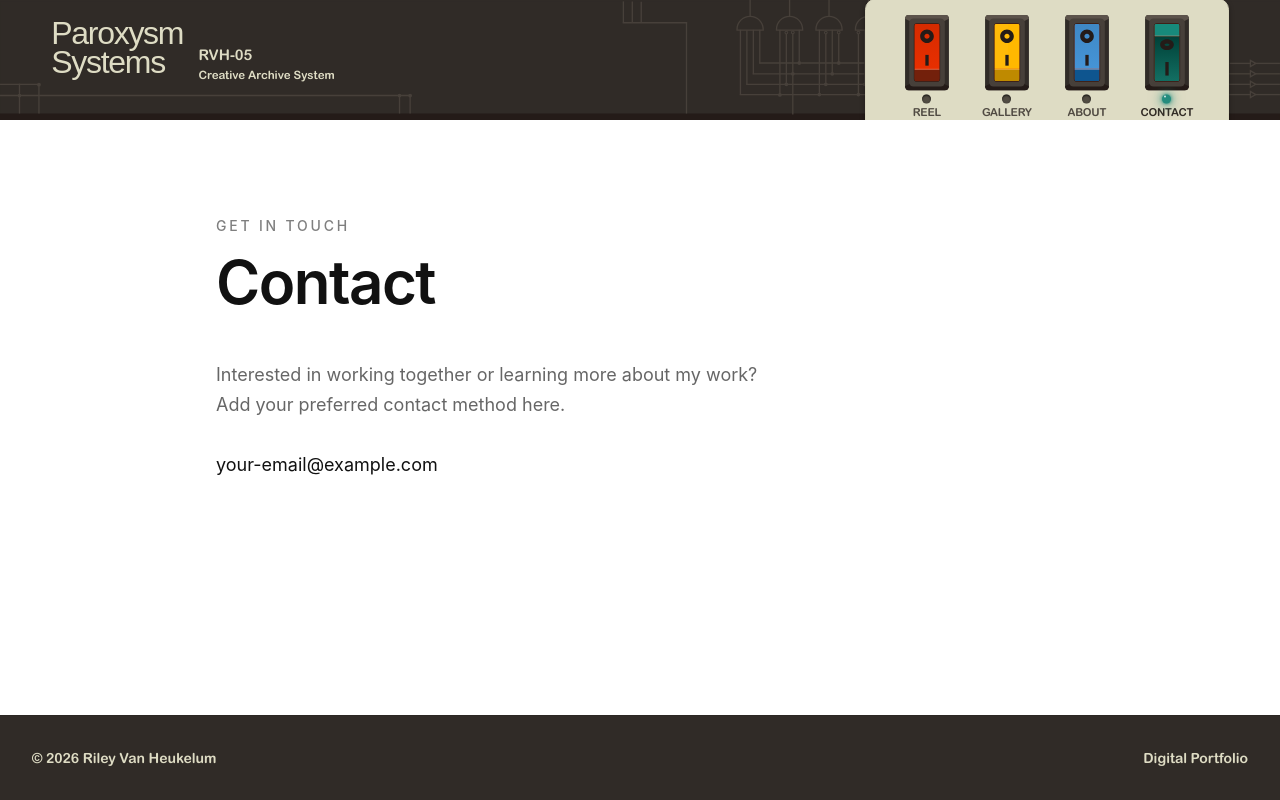
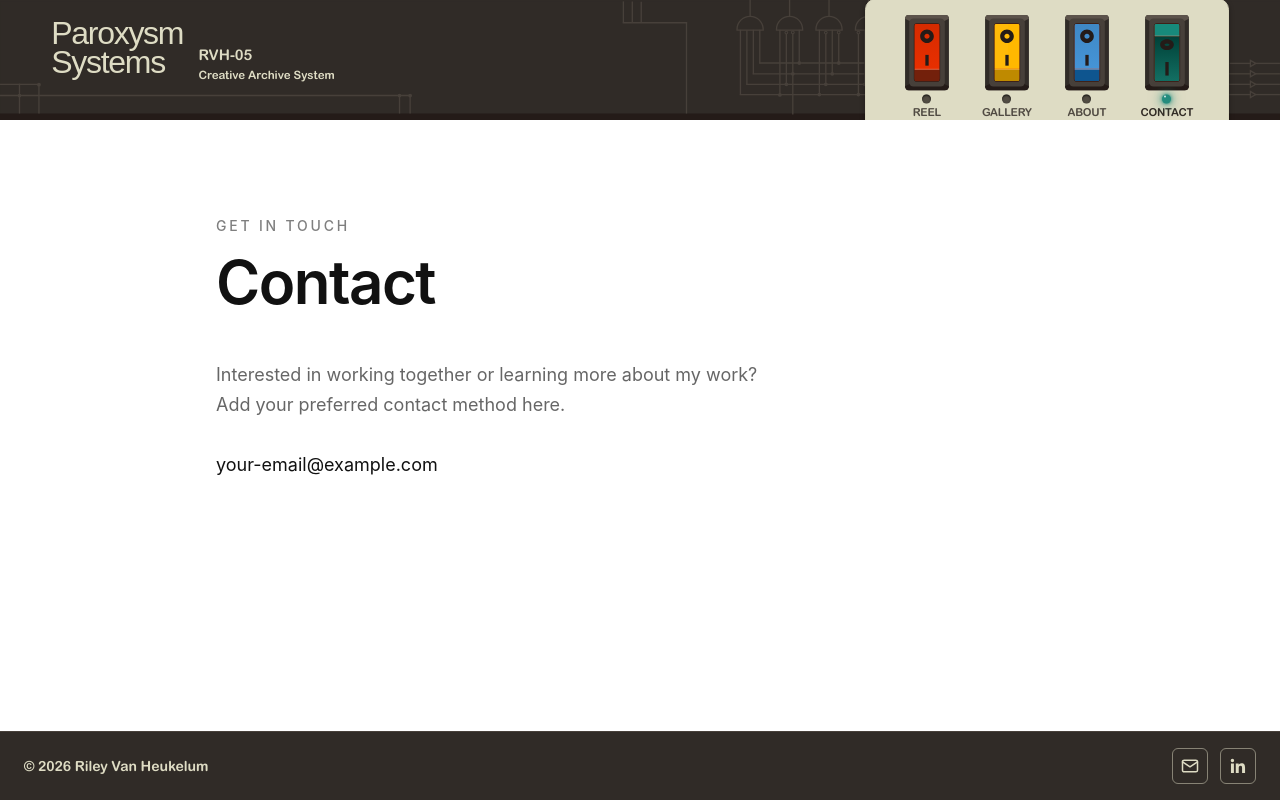
Before and after one commit to Asc3nded05/DigitalPortfolio, a React (Vite) app: page /contact in a window 1280 px wide. Built offline with nearby package versions, Linux system fonts and the light colour scheme; a web font is replaced by a local one.

Commit message:
Updated footer with links to email and LinkedIn

```diff
--- a/src/components/layout/Footer.tsx
+++ b/src/components/layout/Footer.tsx
@@ -1,10 +1,55 @@
 function Footer() {
   return (
-    <footer className="border-t border-black/10 bg-[#302b27]">
-      <div className="mx-auto flex max-w-7xl flex-col gap-2 px-6 py-8 text-sm text-[#dedcc4] font-rounded sm:flex-row sm:items-center sm:justify-between lg:px-8">
-        <p>© {new Date().getFullYear()} Riley Van Heukelum</p>
+    <footer className="border-t border-[#47403a] bg-[#302b27] px-6 py-4">
+      <div className="mx-auto flex max-w-7xl items-center justify-between">
+        <p className="font-rounded text-sm font-bold text-[#dedcc4]">
+          © {new Date().getFullYear()} Riley Van Heukelum
+        </p>
 
-        <p>Digital Portfolio</p>
+        <div className="flex items-center gap-3">
+          {/* Email */}
+          <a
+            href="mailto:rileyvanheukelum@gmail.com"
+            aria-label="Email Riley Van Heukelum"
+            title="Email"
+            className="flex h-9 w-9 items-center justify-center rounded-md border border-[#dedcc4]/50 text-[#dedcc4] transition-all duration-150 hover:border-[#dedcc4] hover:bg-[#dedcc4]/10 hover:text-white"
+          >
+            <svg
+              xmlns="http://www.w3.org/2000/svg"
+              viewBox="0 0 24 24"
+              fill="none"
+              stroke="#dedcc4"
+              strokeWidth="1.8"
+              strokeLinecap="round"
+              strokeLinejoin="round"
+              className="h-5 w-5"
+              aria-hidden="true"
+            >
+              <rect x="3" y="5" width="18" height="14" rx="2" />
+              <path d="m3 7 9 6 9-6" />
+            </svg>
+          </a>
+
+          {/* LinkedIn */}
+          <a
+            href="https://www.linkedin.com/in/rileyvanheukelum"
+            target="_blank"
+            rel="noopener noreferrer"
+            aria-label="Riley Van Heukelum on LinkedIn"
+            title="LinkedIn"
+            className="flex h-9 w-9 items-center justify-center rounded-md border border-[#dedcc4]/50 text-[#dedcc4] transition-all duration-150 hover:border-[#dedcc4] hover:bg-[#dedcc4]/10 hover:text-white"
+          >
+            <svg
+              xmlns="http://www.w3.org/2000/svg"
+              viewBox="0 0 24 24"
+              fill="#dedcc4"
+              className="h-5 w-5"
+              aria-hidden="true"
+            >
+              <path d="M20.45 20.45h-3.56v-5.57c0-1.33-.03-3.04-1.85-3.04-1.85 0-2.14 1.45-2.14 2.94v5.67H9.34V9h3.42v1.56h.05c.48-.9 1.64-1.85 3.38-1.85 3.61 0 4.28 2.38 4.28 5.48v6.26ZM5.32 7.43a2.07 2.07 0 1 1 0-4.14 2.07 2.07 0 0 1 0 4.14ZM3.54 20.45h3.56V9H3.54v11.45Z" />
+            </svg>
+          </a>
+        </div>
       </div>
     </footer>
   )
```
